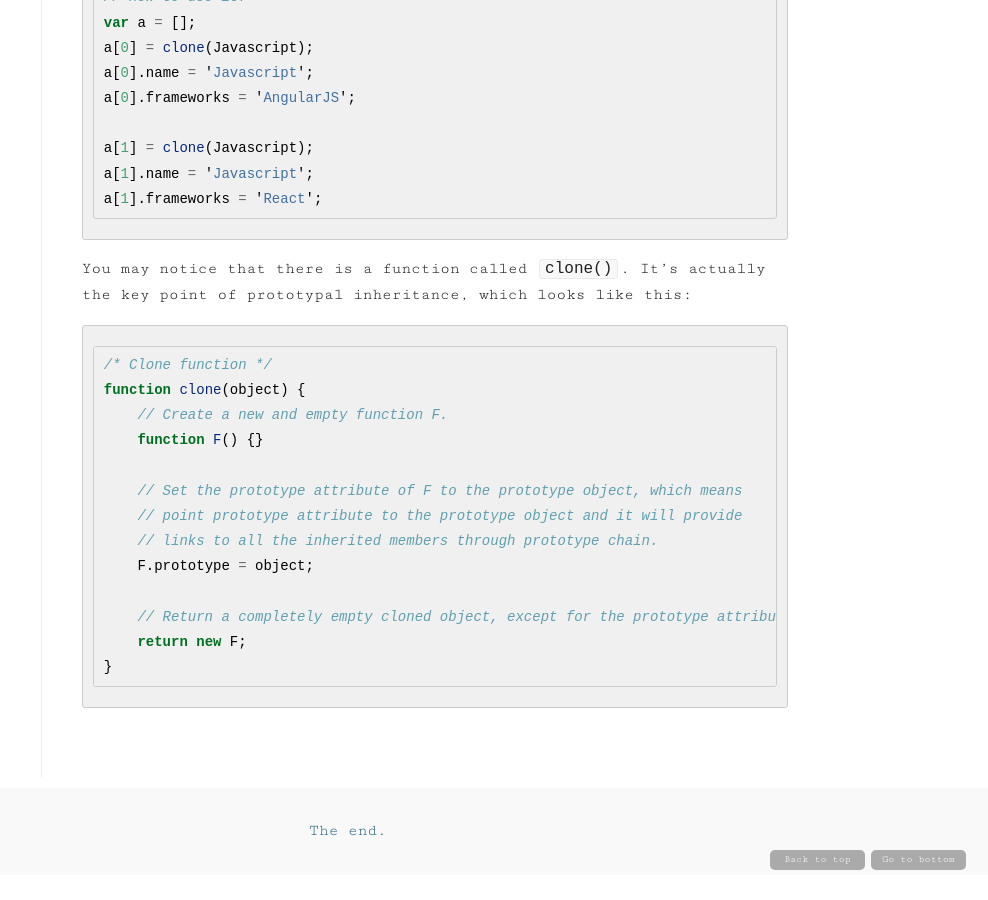
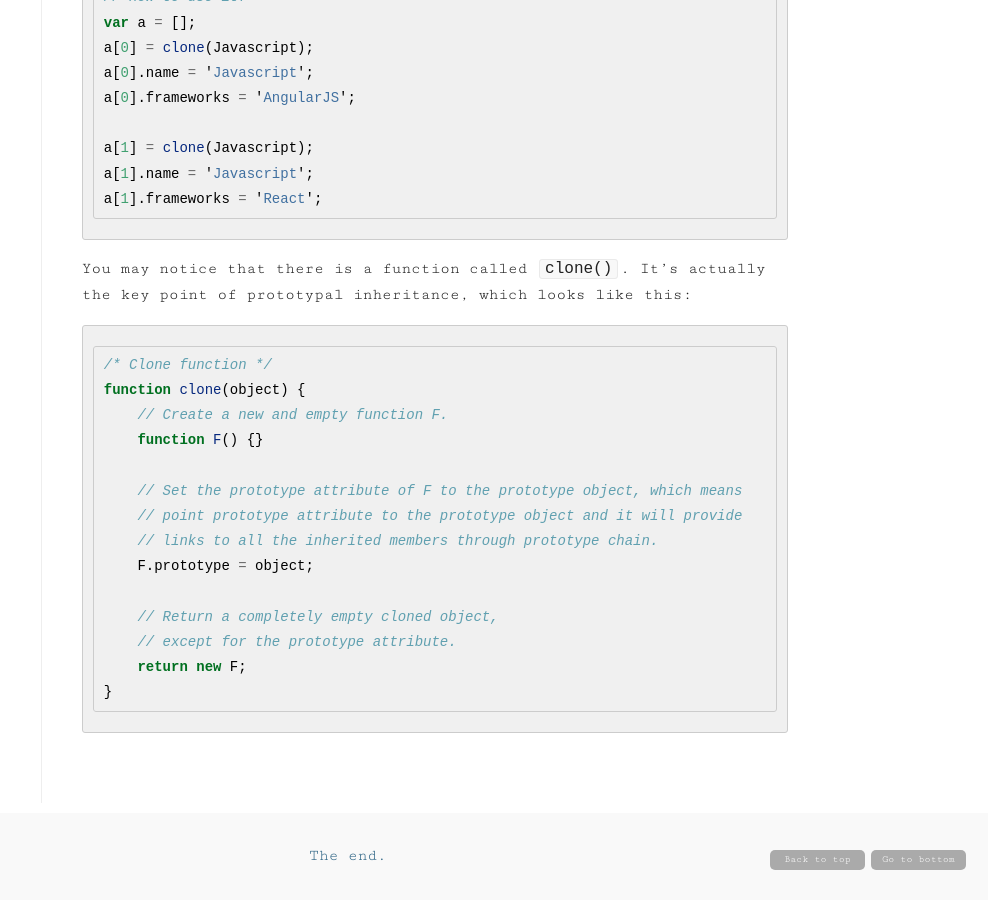
Before and after one commit to crabcanon/crabcanon.github.com, a Jekyll site: the page built from _posts/2016-02-13-javascript-design-pattern-inheritance.md, in a window 1280 px wide and 900 px high, scrolled down 3836 px. Shown: the whole window, without its empty margins (292-1280 px from the left). Built offline with Jekyll 4.4.1, drawn with Linux system fonts in a browser that asks for light colours; before the commit the page ends 4711 px from its top, so only the background shows below that.

Commit message:
Update blog

````diff
--- a/_posts/2016-02-13-javascript-design-pattern-inheritance.md
+++ b/_posts/2016-02-13-javascript-design-pattern-inheritance.md
@@ -134,7 +134,8 @@ function clone(object) {
     // links to all the inherited members through prototype chain.
     F.prototype = object;
 
-    // Return a completely empty cloned object, except for the prototype attribute.
+    // Return a completely empty cloned object,
+    // except for the prototype attribute.
     return new F;
 }
 ```
````
